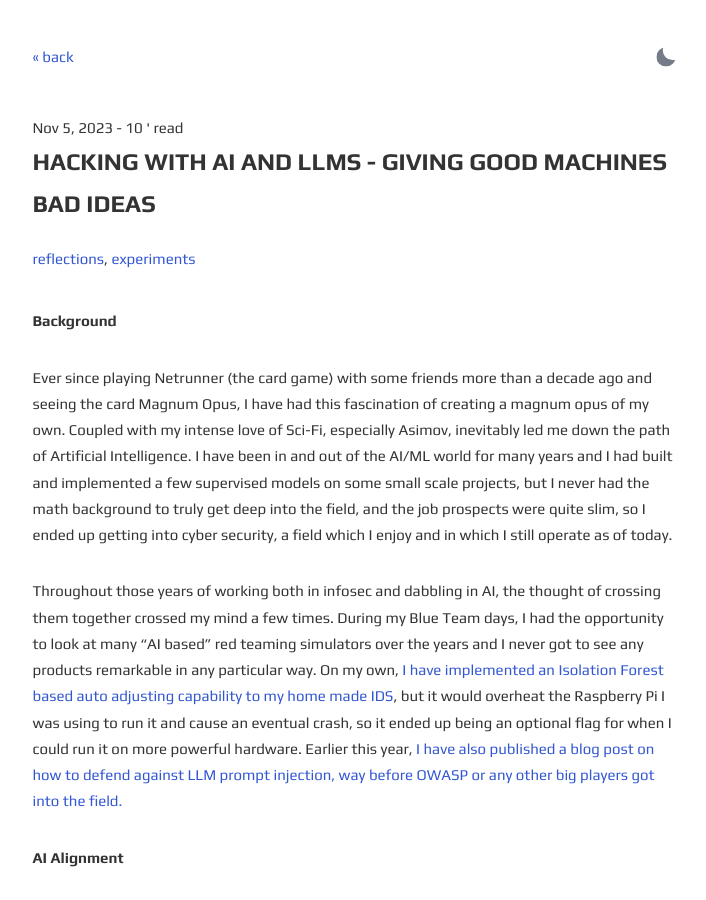
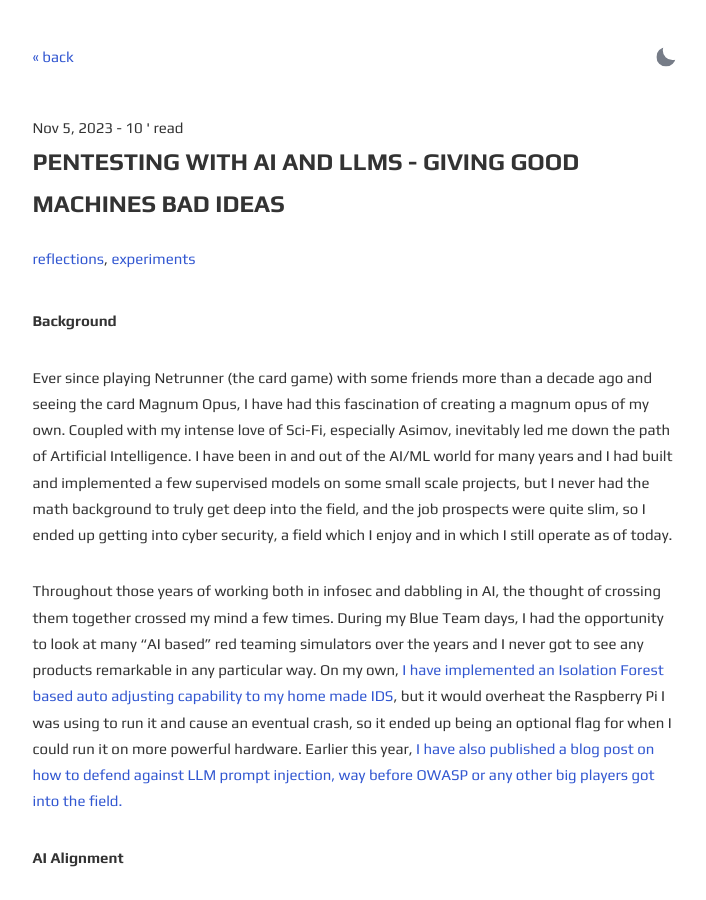
Before and after one commit to robsware/robsware.github.io, a Jekyll site: the page built from _posts/2023-11-05-llmpentesting.md, in a window 1280 px wide and 900 px high. Shown: the whole window, without its empty margins (285-991 px from the left). Built offline with Jekyll 4.4.1, drawn with Linux system fonts in a browser that asks for light colours.

Commit message:
Changed names a bit

```diff
--- a/_posts/2023-11-05-llmhacking.md
+++ b/_posts/2023-11-05-llmpentesting.md
@@ -1,8 +1,8 @@
 ---
 layout: post
-title: Hacking with AI and LLMs - Giving good machines bad ideas
-description: Teaching LLMs how to help hackers.
-summary: There is a lot of potential in ussing LLMs and AI to hack or to help hackers. I explore some of the operational options in this post.
+title: Pentesting with AI and LLMs - Giving good machines bad ideas
+description: Teaching LLMs how to help pentesters.
+summary: There is a lot of potential in ussing LLMs and AI to pentest or to help pentesters. I explore some of the operational options in this post.
 tags: reflections experiments
 ---
 
```
